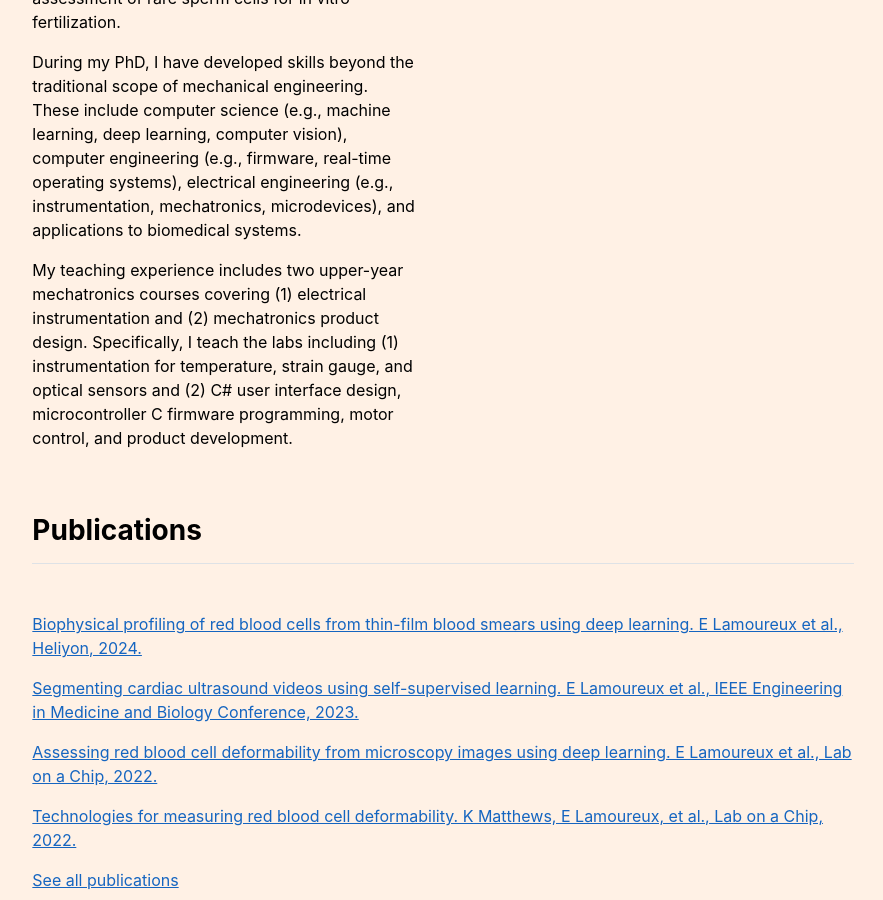
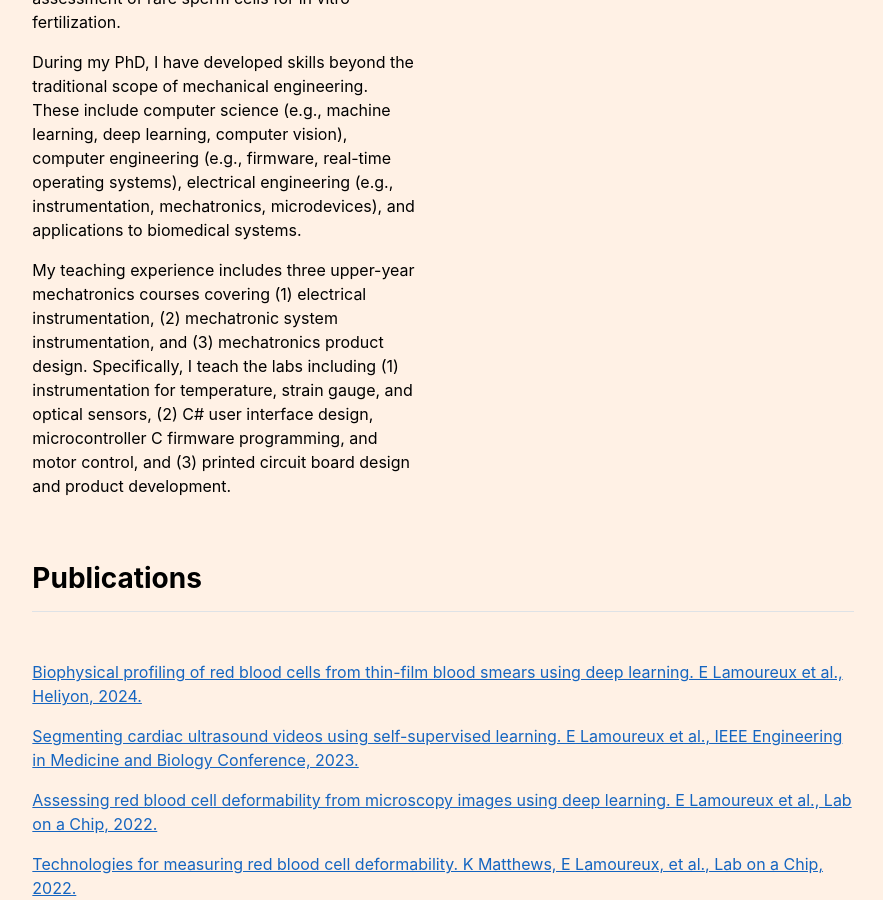
Before and after one commit to lamoureuxe/lamoureuxe.github.io, a Jekyll site: the page built from index.md, in a window 1280 px wide and 900 px high, scrolled down 577 px. Shown: the whole window, without its empty margins (197-1080 px from the left). Built offline with Jekyll 4.4.1, drawn with Linux system fonts in a browser that asks for light colours; a style sheet for code colours, icons or effects is not loaded.

```diff
--- a/index.md
+++ b/index.md
@@ -9,4 +9,4 @@ My PhD thesis includes two large deep learning projects: (1) evaluating red bloo
 
 During my PhD, I have developed skills beyond the traditional scope of mechanical engineering. These include computer science (e.g., machine learning, deep learning, computer vision), computer engineering (e.g., firmware, real-time operating systems), electrical engineering (e.g., instrumentation, mechatronics, microdevices), and applications to biomedical systems.
 
-My teaching experience includes two upper-year mechatronics courses covering (1) electrical instrumentation and (2) mechatronics product design. Specifically, I teach the labs including (1) instrumentation for temperature, strain gauge, and optical sensors and (2) C# user interface design, microcontroller C firmware programming, motor control, and product development.
+My teaching experience includes three upper-year mechatronics courses covering (1) electrical instrumentation, (2) mechatronic system instrumentation, and (3) mechatronics product design. Specifically, I teach the labs including (1) instrumentation for temperature, strain gauge, and optical sensors, (2) C# user interface design, microcontroller C firmware programming, and motor control, and (3) printed circuit board design and product development.
```
Also changed, not shown: _data/settings.yml (+9 -2 lines).
